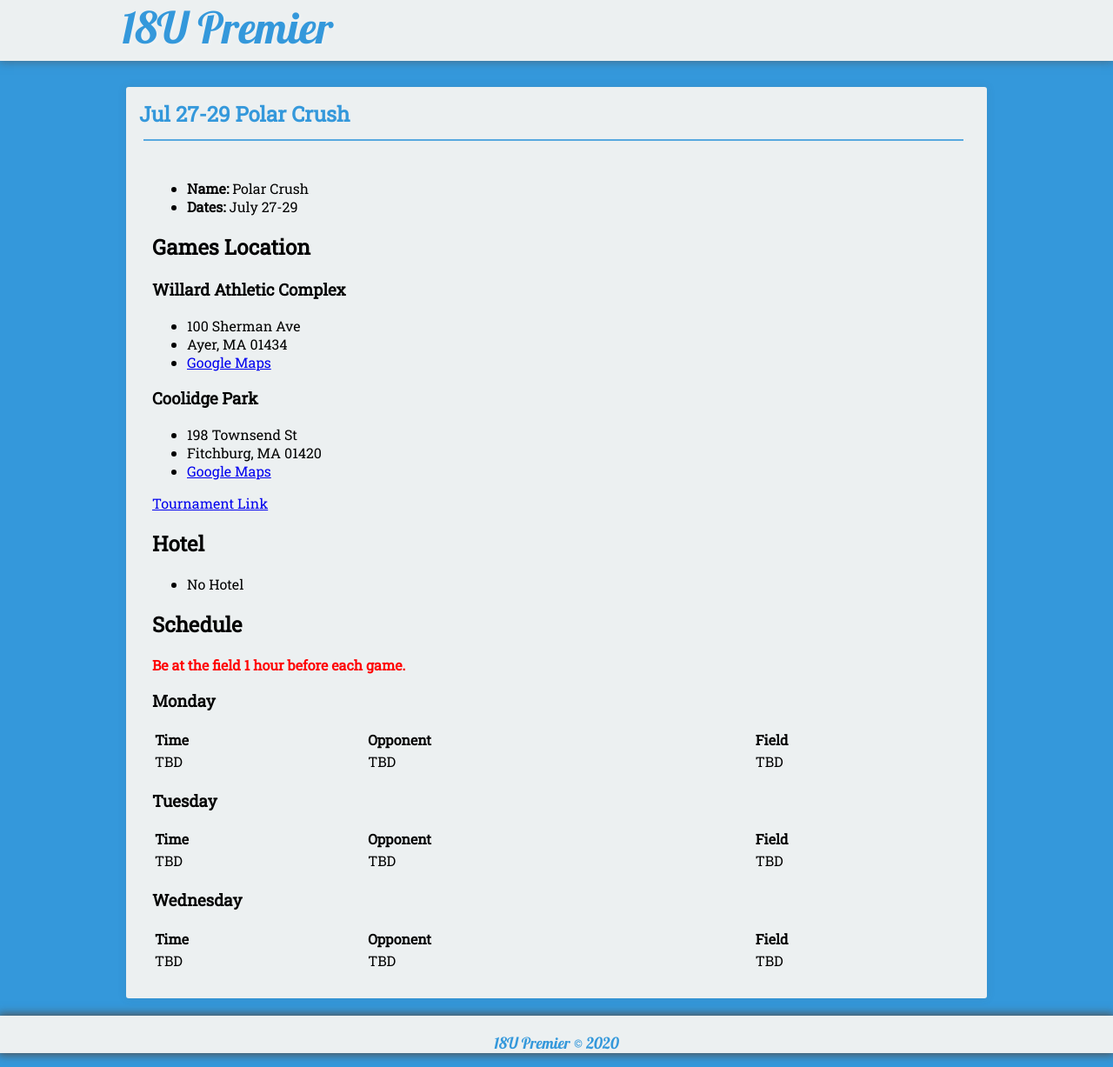
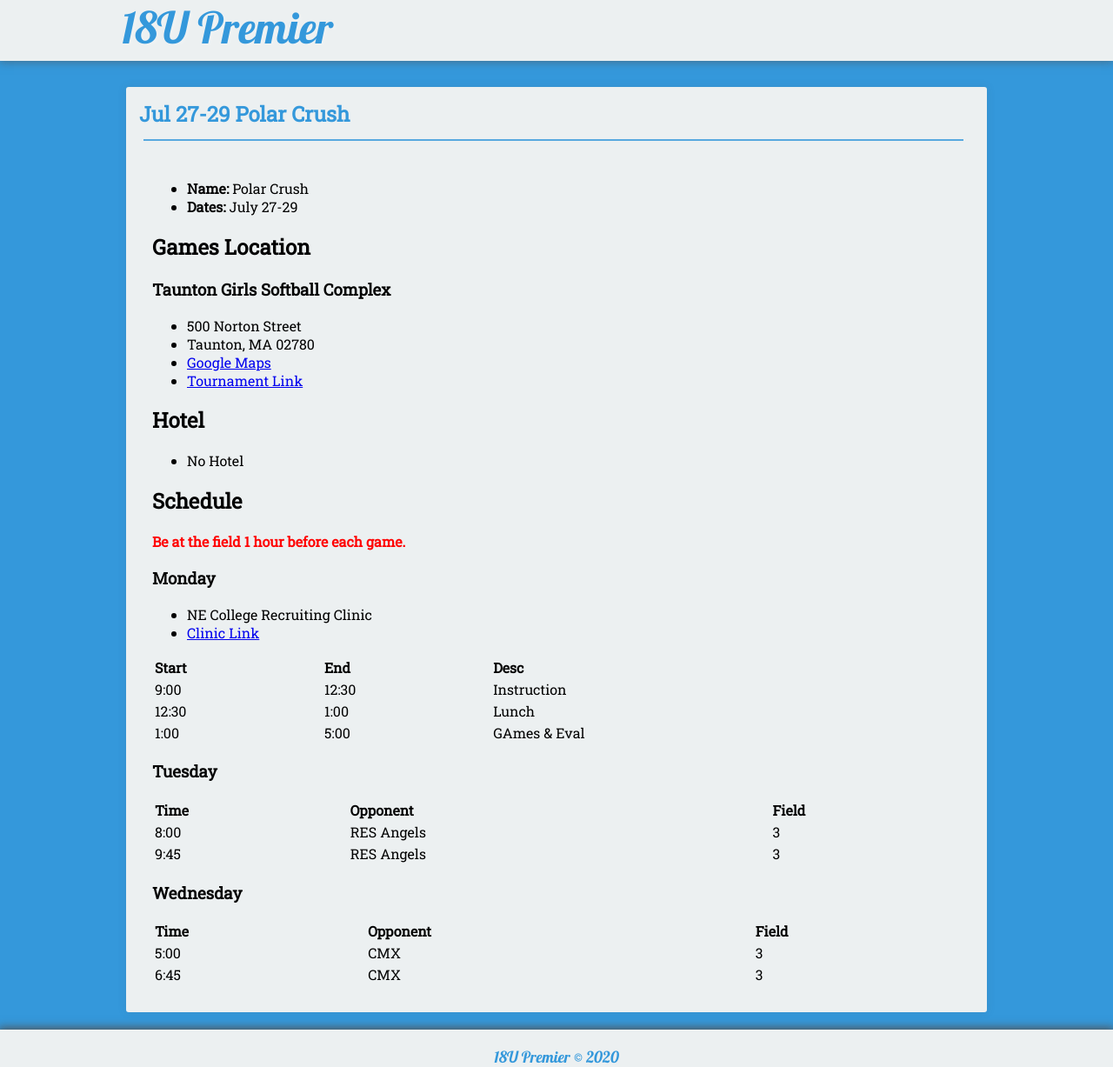
Before and after one commit to seanmerrow/ecf, a Jekyll site: the page built from _posts/2019-08-01-Jun-20-Polar.md, in a window 1280 px wide. Shown: the whole page at 87% size. Built offline with Jekyll 4.4.1, drawn with Linux system fonts in a browser that asks for light colours; nearby versions of some CDN libraries.

Commit message:
Update 2019-08-01-Jun-20-Polar.md

```diff
--- a/_posts/2019-08-01-Jun-20-Polar.md
+++ b/_posts/2019-08-01-Jun-20-Polar.md
@@ -12,17 +12,11 @@ category:
 * **Dates:** July 27-29
 
 ## Games Location
-### Willard Athletic Complex
-* 100 Sherman Ave
-* Ayer, MA 01434
-* [Google Maps](https://goo.gl/maps/BQgJzMyeNSBZ9wHa9)
-
-### Coolidge Park
-* 198 Townsend St
-* Fitchburg, MA 01420
-* [Google Maps](https://goo.gl/maps/FrbJiRijfogzQkkS8)
-
-[Tournament Link](https://www.polarcrushsoftball.com/our-tournament)
+### Taunton Girls Softball Complex
+* 500 Norton Street
+* Taunton, MA 02780
+* [Google Maps](https://goo.gl/maps/wY14hrCz5qfZh25b9)
+* [Tournament Link](https://www.polarcrushsoftball.com/our-tournament)
 
 ## Hotel
 * No Hotel
@@ -31,19 +25,25 @@ category:
 **<span style="color:red">Be at the field 1 hour before each game.</span>**
 
 ### Monday
+* NE College Recruiting Clinic
+* [Clinic Link](https://register.ryzer.com/camp.cfm?CampName=&sport=3&city=&state=MA&pricerange=&page=0&id=158845)
 
-| Time | Opponent | Field |
+| Start | End | Desc |
 |:---      |:---   |:---  |
-| TBD  | TBD   |TBD   |
+| 9:00  | 12:30   |Instruction  |
+| 12:30 | 1:00    |Lunch        |
+| 1:00 | 5:00     |GAmes & Eval |
 
 ### Tuesday
 
 | Time | Opponent | Field |
 |:---      |:---   |:---  |
-| TBD  | TBD   |TBD   |
+| 8:00  | RES Angels   |3   |
+| 9:45  | RES Angels   |3   |
 
 ### Wednesday
 
 | Time | Opponent | Field |
 |:---      |:---   |:---  |
-| TBD  | TBD   |TBD   |
+| 5:00  | CMX   |3   |
+| 6:45  | CMX   |3   |
```
